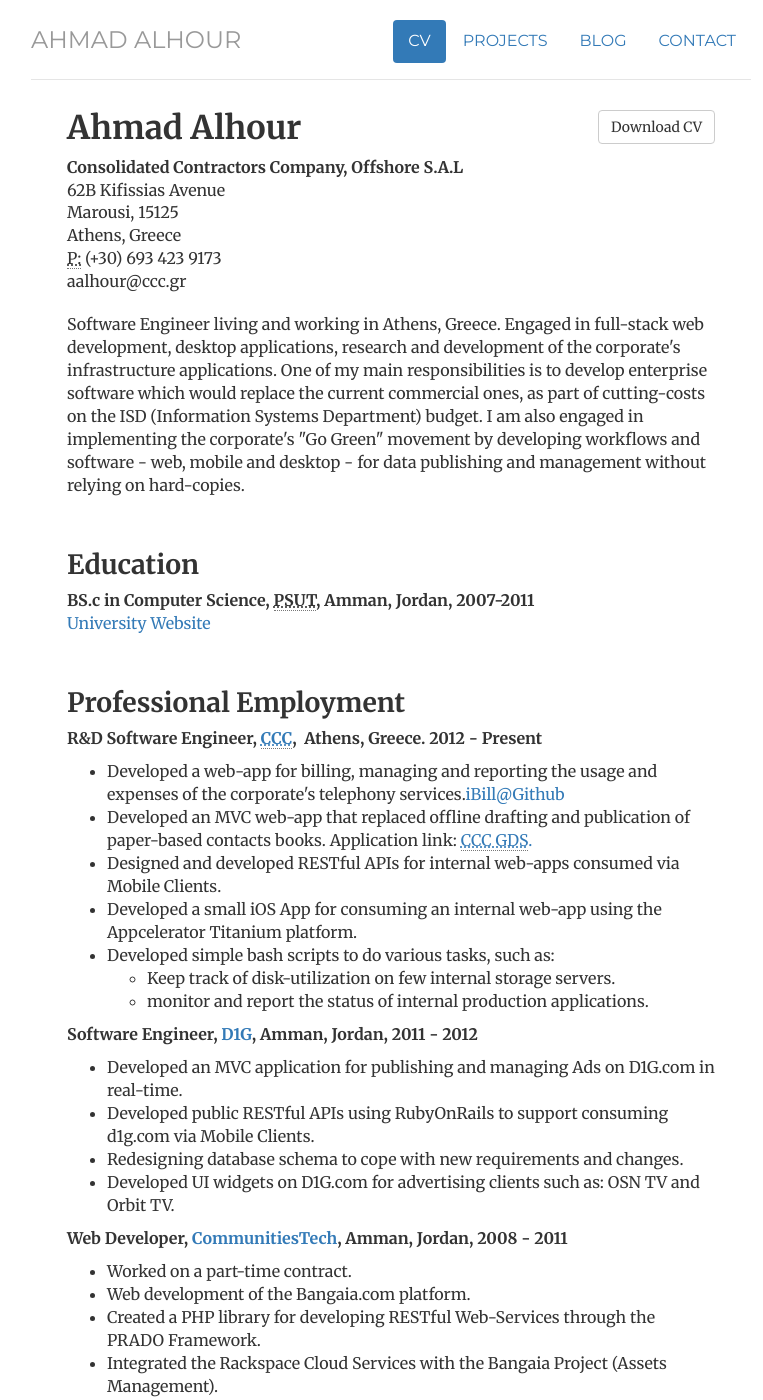
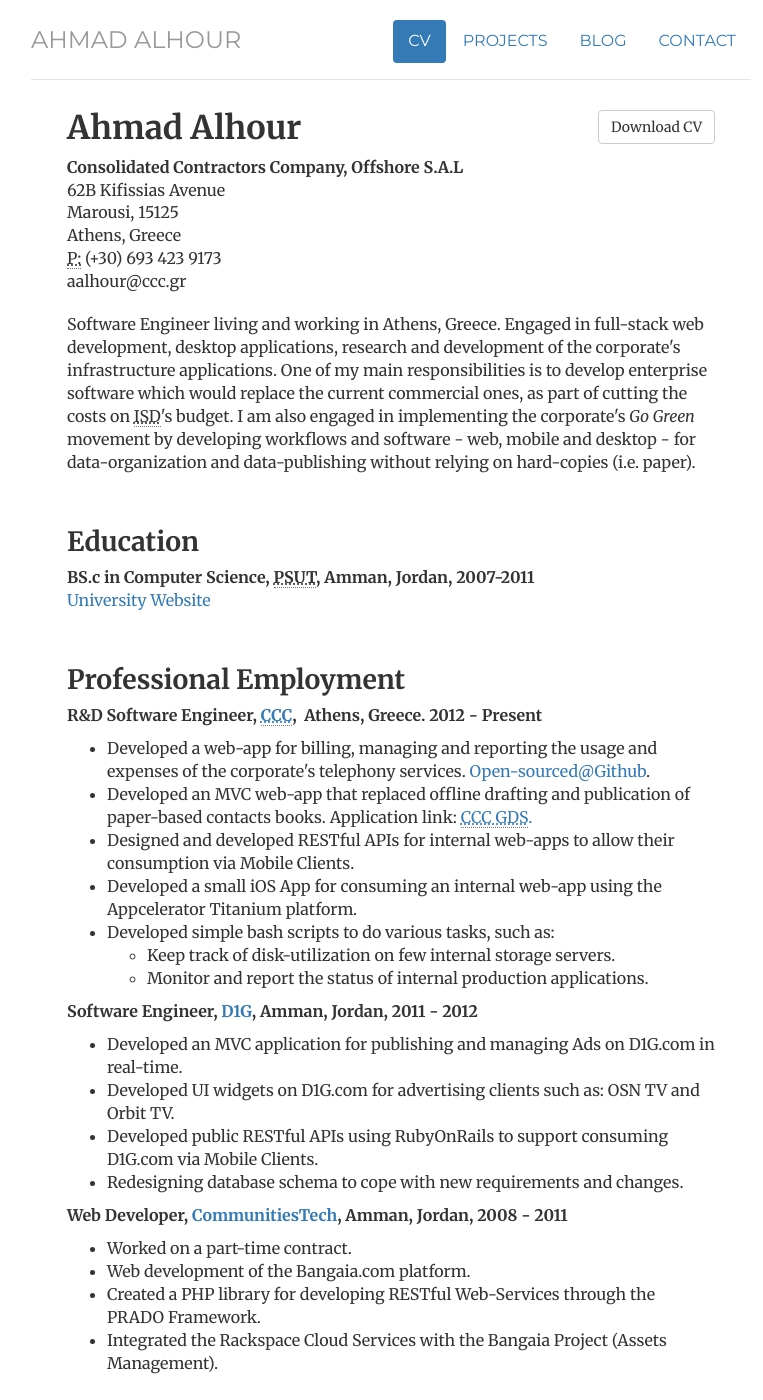
Before and after one commit to aalhour/aalhour.github.io, a Jekyll site: the page built from cv/index.html, in a window 1280 px wide and 1400 px high. Shown: the whole window, without its empty margins (249-1012 px from the left). Built offline with Jekyll 4.4.1, drawn with Linux system fonts in a browser that asks for light colours; some of the changed text lies outside the part shown.

Commit message:
Updated the CV.

```diff
--- a/cv/index.html
+++ b/cv/index.html
@@ -23,7 +23,7 @@
 		</address>
 	</div>
 
-	<p>Software Engineer living and working in Athens, Greece. Engaged in full-stack web development, desktop applications, research and development of the corporate's infrastructure applications. One of my main responsibilities is to develop enterprise software which would replace the current commercial ones, as part of cutting-costs on the ISD (Information Systems Department) budget. I am also engaged in implementing the corporate's "Go Green" movement by developing workflows and software - web, mobile and desktop - for data publishing and management without relying on hard-copies.</p>
+	<p>Software Engineer living and working in Athens, Greece. Engaged in full-stack web development, desktop applications, research and development of the corporate's infrastructure applications. One of my main responsibilities is to develop enterprise software which would replace the current commercial ones, as part of cutting the costs on <abbr title="Information Systems Department">ISD</abbr>'s budget. I am also engaged in implementing the corporate's <em>Go Green</em> movement by developing workflows and software - web, mobile and desktop - for data-organization and data-publishing without relying on hard-copies (i.e. paper).</p>
 
 	<br/>
 	<!-- Education -->
@@ -32,7 +32,7 @@
 	<p>
 		<strong>BS.c in Computer Science, <abbr title="Princess Sumaya University for Technology">PSUT</abbr>,&nbsp;Amman, Jordan, 2007-2011</strong>
 		<br/>
-		<a href="http://www.psut.edu.jo/">University Website</a>
+		<a target="_blank" href="http://www.psut.edu.jo/">University Website</a>
 	</p>
 
 	<br/>
@@ -41,34 +41,34 @@
 
 	<!-- Employer -->
 	<p>
-		<strong>R&amp;D Software Engineer, <a href="http://www.ccc.me" target="_blank"><abbr title="Consolidated Contractors Company, offshore S.A.L">CCC</abbr></a>,&nbsp; Athens, Greece. 2012 - Present</strong>
+		<strong>R&amp;D Software Engineer, <a target="_blank" href="http://www.ccc.me"><abbr title="Consolidated Contractors Company, offshore S.A.L">CCC</abbr></a>,&nbsp; Athens, Greece. 2012 - Present</strong>
 	</p>
 
 	<ul>
-		<li>Developed a web-app for billing, managing and reporting the usage and expenses of the corporate's telephony services.<a href="https://github.com/LyncApps" target="_blank">iBill@Github</a></li>
-		<li>Developed an MVC web-app that replaced offline drafting and publication of paper-based contacts books. Application link: <a href="https://apps.ccc.me/gds" title="CCC Group Directory Services." target="_blank"><abbr title="CCC Group Directory Services">CCC GDS</abbr>.</a></li>
-		<li>Designed and developed RESTful APIs for internal web-apps consumed via Mobile Clients.</li>
+		<li>Developed a web-app for billing, managing and reporting the usage and expenses of the corporate's telephony services. <a target="_blank" href="https://github.com/LyncApps">Open-sourced@Github</a>.</li>
+		<li>Developed an MVC web-app that replaced offline drafting and publication of paper-based contacts books. Application link: <a target="_blank" href="https://apps.ccc.me/gds" title="CCC Group Directory Services."><abbr title="CCC Group Directory Services">CCC GDS</abbr>.</a></li>
+		<li>Designed and developed RESTful APIs for internal web-apps to allow their consumption via Mobile Clients.</li>
 		<li>Developed a small iOS App for consuming an internal web-app using the Appcelerator Titanium platform.</li>
 		<li>
 			<span>Developed simple bash scripts to do various tasks, such as:</span>
 			<ul>
 				<li>Keep track of disk-utilization on few internal storage servers.</li>
-				<li>monitor and report the status of internal production applications.</li>
+				<li>Monitor and report the status of internal production applications.</li>
 			</ul>
 		</li>
 	</ul>
 
 	<!-- Employer -->
-	<p><strong>Software Engineer, <a href="http://www.d1g.com" target="_blank">D1G</a>, Amman, Jordan, 2011 - 2012</strong></p>
+	<p><strong>Software Engineer, <a target="_blank" href="http://www.d1g.com">D1G</a>, Amman, Jordan, 2011 - 2012</strong></p>
 	<ul>
 		<li>Developed an MVC application for publishing and managing Ads on D1G.com in real-time.</li>
-		<li>Developed public RESTful APIs using RubyOnRails to support consuming d1g.com via Mobile Clients.</li>
+		<li>Developed UI widgets on D1G.com for advertising clients such as: OSN TV and Orbit TV.</li>
+		<li>Developed public RESTful APIs using RubyOnRails to support consuming D1G.com via Mobile Clients.</li>
 		<li>Redesigning database schema to cope with new requirements and changes.</li>
-		<li>Developed UI widgets on D1G.com for advertising clients such as: OSN TV and Orbit TV.</li>
 	</ul>
 
 	<!-- Employer -->
-	<p><strong>Web Developer, <a href="http://www.communitiestech.com/" target="_blank">CommunitiesTech</a>, Amman, Jordan, 2008 - 2011</strong></p>
+	<p><strong>Web Developer, <a target="_blank" href="http://www.communitiestech.com/">CommunitiesTech</a>, Amman, Jordan, 2008 - 2011</strong></p>
 	<ul>
 		<li>Worked on a part-time contract.</li>
 		<li>Web development of the Bangaia.com platform.</li>
@@ -125,10 +125,19 @@
 
 	<h2>Open Sourced Projects</h2>
 
-	<p><strong>iBill, <a href="https://github.com/LyncApps" target="_blank">@Github</a></strong></p>
+	<p><strong>iBill, <a target="_blank" href="https://github.com/LyncApps">@Github</a></strong></p>
 	<ul>
 		<li>
-			<p>A billing application written in C# and ASP.NET. It manages distributed instances of the Microsoft Lync telephony services. Capable of billing and invoicing any multi-sites setup of Microsoft Lync, billing multiple telephony gateways across the whole system. Provides a hierarchy of system roles: Users, User Delegates, Site Accountants, Site Admins, and System Admins. Provides consumption statistics for users, sites and overall usage across all the setup. Provides utilities for accountants to export costs reports, and perform financial charging procedures.</p>
+			<p>A billing application written in C# and ASP.NET. It manages distributed instances of the Microsoft Lync telephony services.</p>
+			<p>This software is capable of billing and invoicing any multi-sites setup of Microsoft Lync, billing multiple telephony gateways across the whole system. Provides a hierarchy of system roles: Users, User Delegates, Site Accountants, Site Admins, and System Admins. Provides consumption statistics for users, sites and overall usage across all the setup. Provides utilities for accountants to export costs reports, and perform financial charging procedures.</p>
+		</li>
+	</ul>
+
+	<p><strong>C# Algorithms, <a target="_blank" href="https://github.com/aalhour/C-Sharp-Algorithms">@Github</a></strong></p>
+	<ul>
+		<li>
+			<p>A library that implements the standard Data Structures and Algorithms covered in a First Course on Algorithms and Data Structures in C#.</p>
+			<p>This software started as an interview-preparation project, and grew bigger as I prepared more. Now, I use this project in all of my algorithmic side projects, and in my prodcution software as well.</p>
 		</li>
 	</ul>
 </div>
--- a/index.html
+++ b/index.html
@@ -16,7 +16,7 @@
 	<div itemscope itemtype="http://data-vocabulary.org/Person" class="col-sm-8">
 		<p class="lead">Hi, I'm <span itemprop="name">Ahmad Alhour</span>.</p>
 
-		<p>I get by as a <span itemprop="title">full-stack web developer</span>, <span itemprop="title">recreational programmer</span>, and music enthusiast living in <span itemprop="address" itemscope
-	    itemtype="http://data-vocabulary.org/Address"> <span itemprop="locality">Marousi</span>, <span itemprop="region">Athens</span>, <span itemprop="country-name">Greece</span></span> and working for <a href="http://www.ccc.me"><abbr title="Consolidated Contractors Company, Offshore S.A.L">CCC</abbr></a> at the <abbr title="Research and Development">R&amp;D</abbr> Department.</p>
+		<p>I get by as a <span itemprop="title">full-stack web developer</span>, <span itemprop="title">recreational programmer</span>, martial-artist, and music enthusiast living in <span itemprop="address" itemscope
+	    itemtype="http://data-vocabulary.org/Address"> <span itemprop="locality">Marousi</span>, <span itemprop="region">Athens</span>, <span itemprop="country-name">Greece</span></span> and working for <a target="_blank" href="http://www.ccc.me"><abbr title="Consolidated Contractors Company, Offshore S.A.L">CCC</abbr></a> at the <abbr title="Research and Development">R&amp;D</abbr> Department.</p>
 	</div>
 </div>
```
